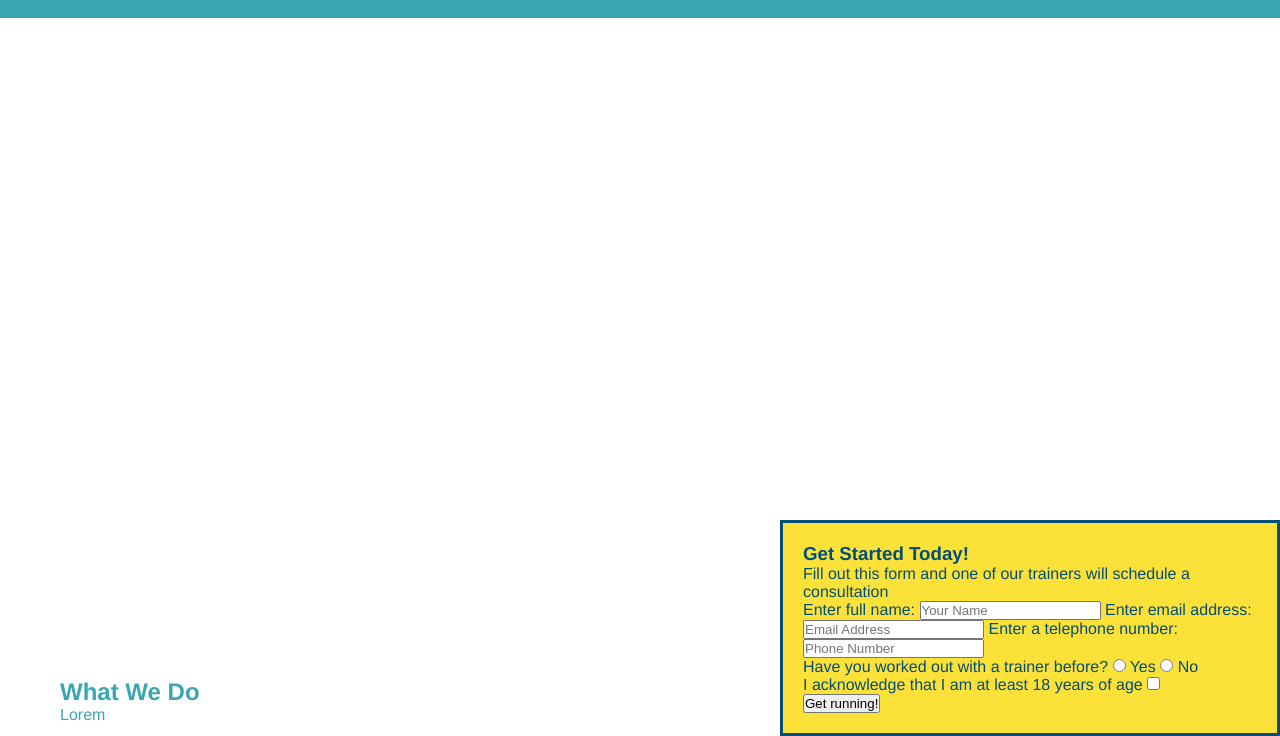
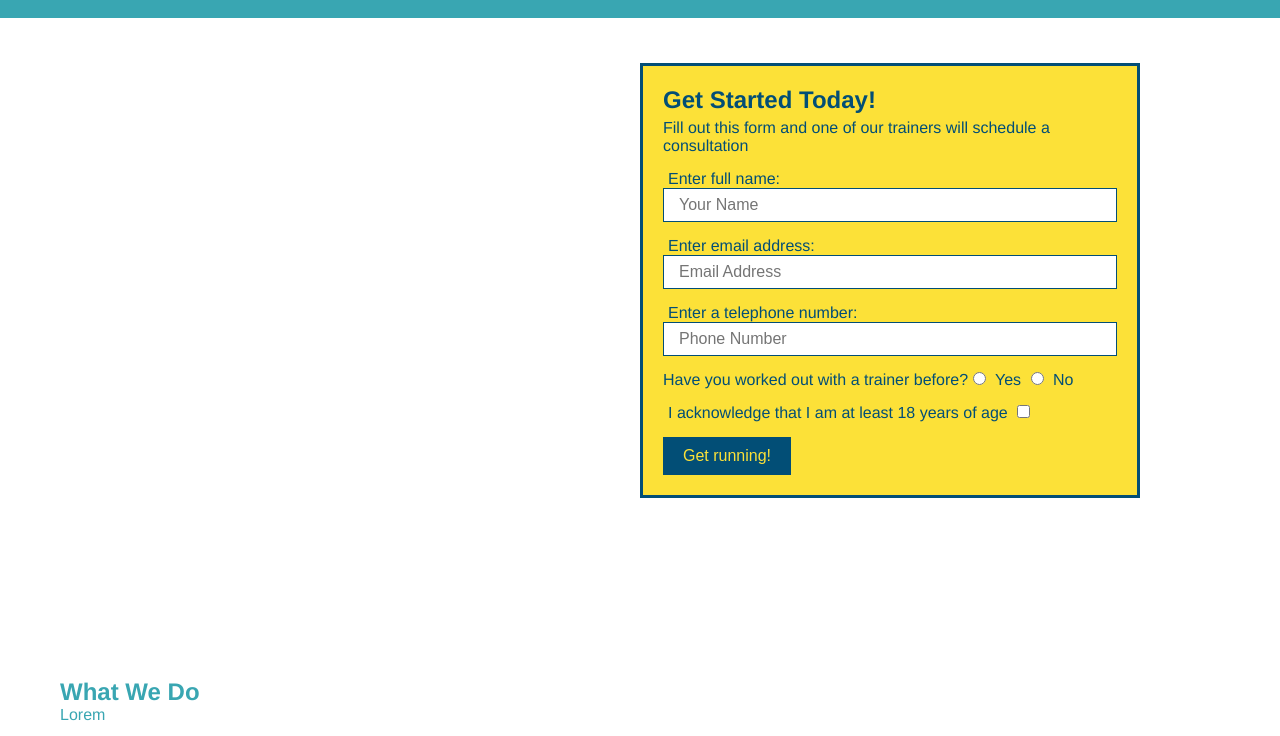
Before and after one commit to Javamang21/run-buddy, a plain HTML site: page index.html in a window 1280 px wide. Shown: the part 64-800 px from the top of the page. Drawn offline with Linux system fonts and the light colour scheme.

Commit message:
updated style sheet with hero form styling and svgs

```diff
--- a/assets/css/style.css
+++ b/assets/css/style.css
@@ -74,15 +74,47 @@ section {
     height: 600px;
     background-size: cover;
     background-position: center;
+    position: relative;
 }
 
 .hero-form {
-    border: solid 3px #024e76;
+    border: 3px solid #024e76;
     color: #024e76;
     background-color: #fce138;
     padding: 20px;
     width: 500px;
     position: absolute;
-    bottom: 0px;
-    right: 0px;
+    bottom: 120px;
+    right: 140px;
 }
+
+.hero-form h3 {
+    font-size: 24px;
+    margin: 0px;
+}
+
+.hero-form p {
+    margin: 5px 0 15px 0;
+}
+
+.form-input {
+border: 1px solid #024e76;
+display: block;
+padding: 7px 15px;
+font-size: 16px;
+color: #024e76;
+width: 100%;
+margin-bottom: 15px;
+}
+
+.hero-form label {
+    margin: 0 5px;
+}
+
+.hero-form button {
+    color: #fce138;
+    background-color:#024e76;
+    border: none;
+    padding: 10px 20px;
+    font-size: 16px;
+}
```
